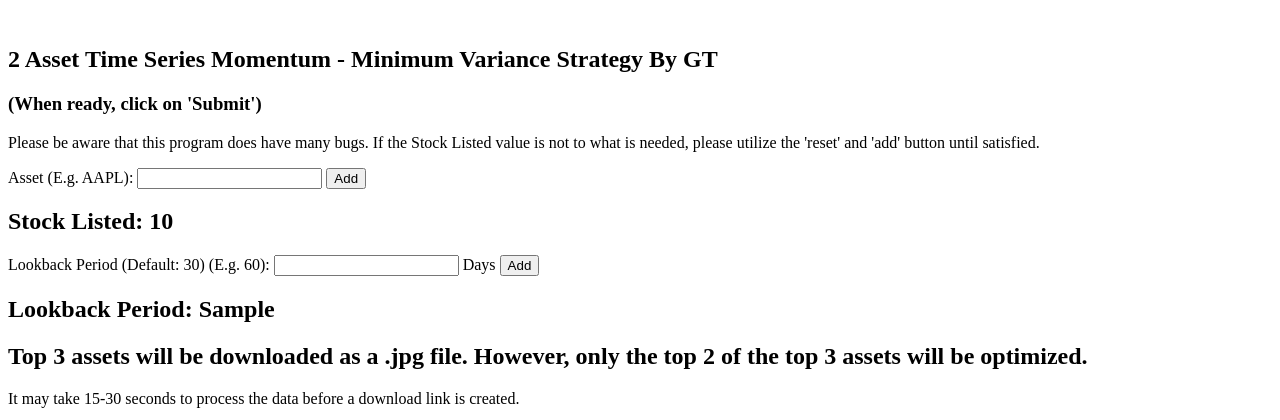
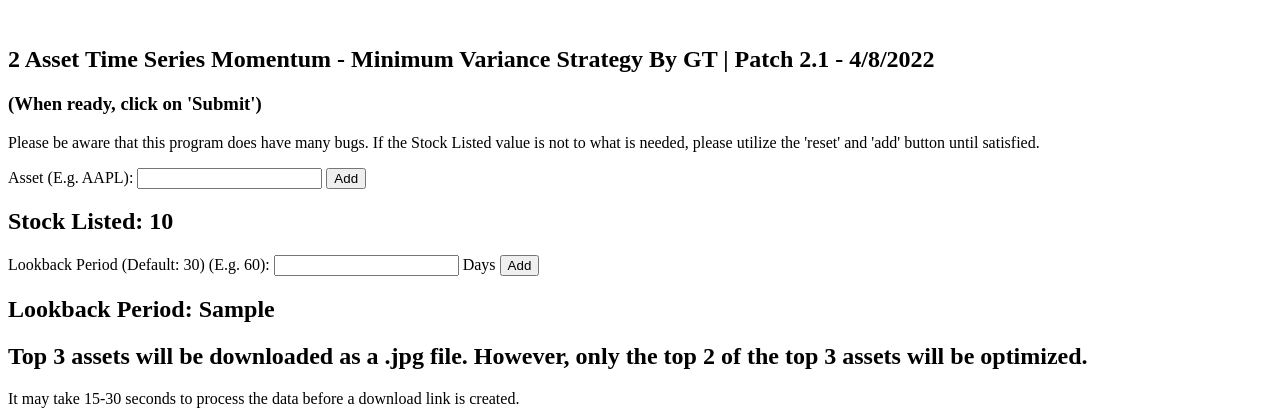
Before and after one commit to gateTang/TSM-Minimum-Investment-Strategy, a Flask app: template templates/home.html in a window 1280 px wide. Shown: the top 420 px of the page. Run offline with Flask 2, Linux system fonts and the light colour scheme; the template is opened without the code that fills it: most values are stand-ins (such as "Sample title", 1, 10 or a date in 2020).

Commit message:
Add files via upload

```diff
--- a/templates/home.html
+++ b/templates/home.html
@@ -7,7 +7,7 @@
   <body>
     <div class="topnav" style="margin:0; position: relative; display: inline-block">
     </div>
-    <h2><b>2 Asset Time Series Momentum - Minimum Variance Strategy By GT</b>
+    <h2><b>2 Asset Time Series Momentum - Minimum Variance Strategy By GT | Patch 2.1 - 4/8/2022</b>
       <h3>(When ready, click on 'Submit') </h3>
       <p>Please be aware that this program does have many bugs. If the Stock Listed value is not to what is needed, please utilize the 'reset' and 'add' button until satisfied.</p>
       </h2>
```
